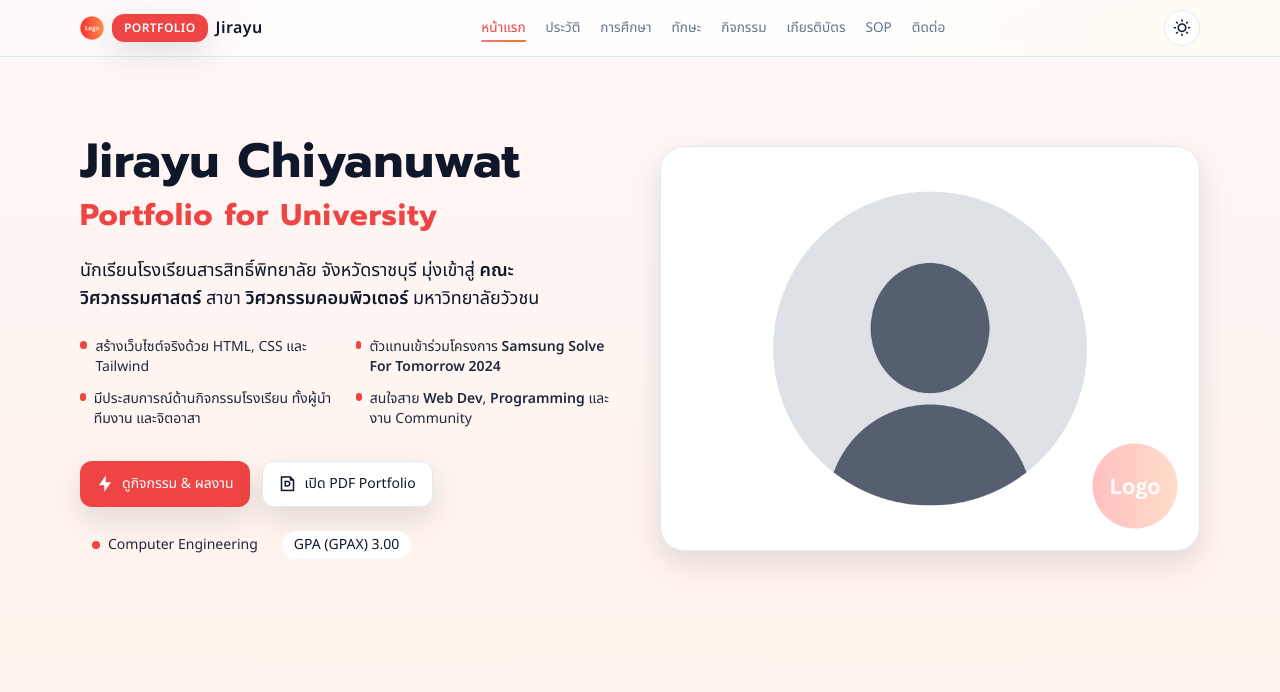
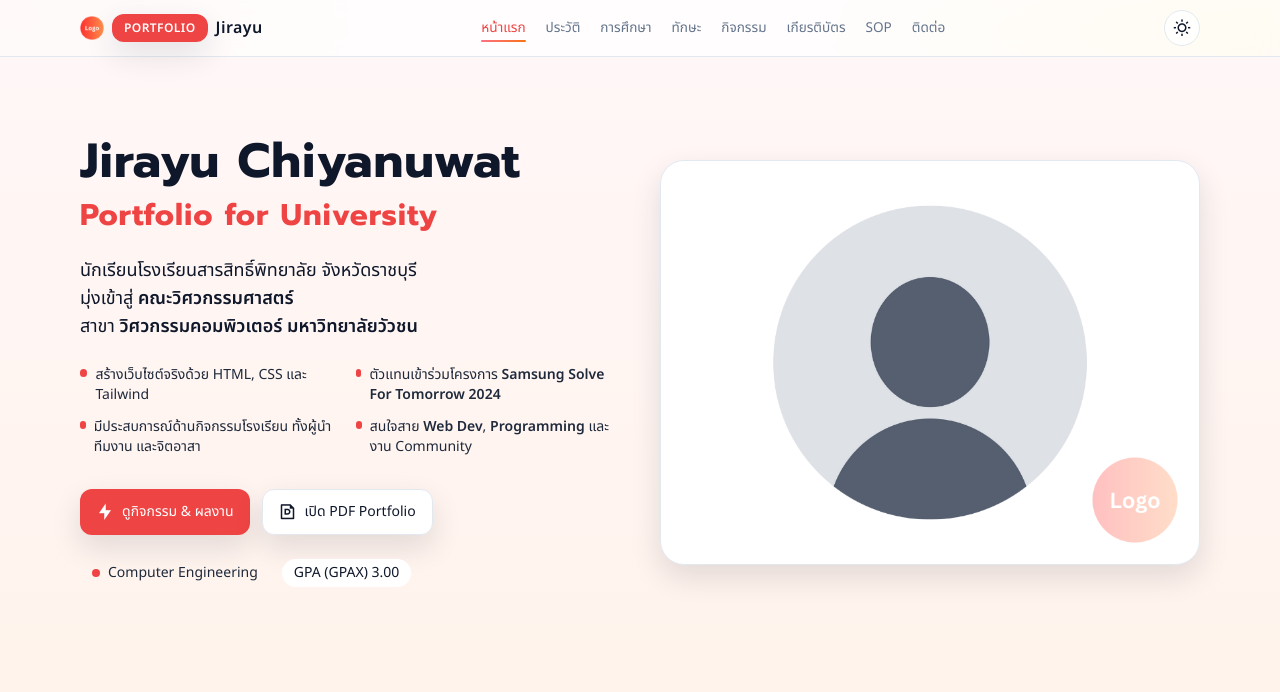
Before and after one commit to icejry/Portfolio, a plain HTML site: page index.html in a window 1280 px wide. Shown: the top 692 px of the page. Drawn offline with nearby package versions, Linux system fonts and the light colour scheme; animation ran at ten frames a second.

Commit message:
Update index.html

```diff
--- a/index.html
+++ b/index.html
@@ -887,8 +887,8 @@ html:not(.dark) .pill-copy.copied {
           <span class="block text-2xl md:text-3xl mt-3 brand">Portfolio for University</span>
         </h1>
         <p class="mt-6 text-base md:text-lg text-slate-600 dark:text-slate-200 max-w-xl">
-          นักเรียนโรงเรียนสารสิทธิ์พิทยาลัย จังหวัดราชบุรี มุ่งเข้าสู่
-          <b>คณะวิศวกรรมศาสตร์</b> สาขา <b>วิศวกรรมคอมพิวเตอร์</b> มหาวิทยาลัยวัวชน
+          นักเรียนโรงเรียนสารสิทธิ์พิทยาลัย จังหวัดราชบุรี <br>มุ่งเข้าสู่
+          <b>คณะวิศวกรรมศาสตร์</b> <br>สาขา <b>วิศวกรรมคอมพิวเตอร์ มหาวิทยาลัยวัวชน</b>
         </p>
 
         <!-- จุดเด่น -->
```
